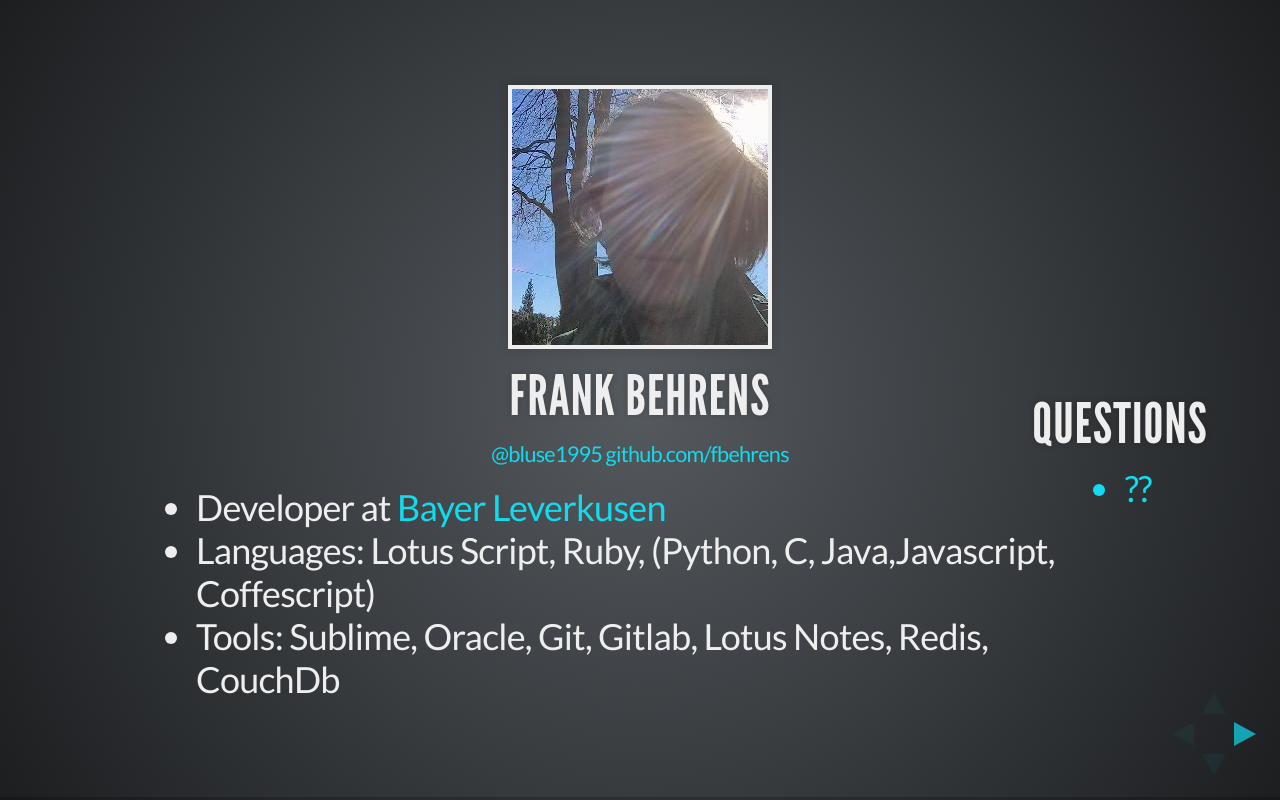
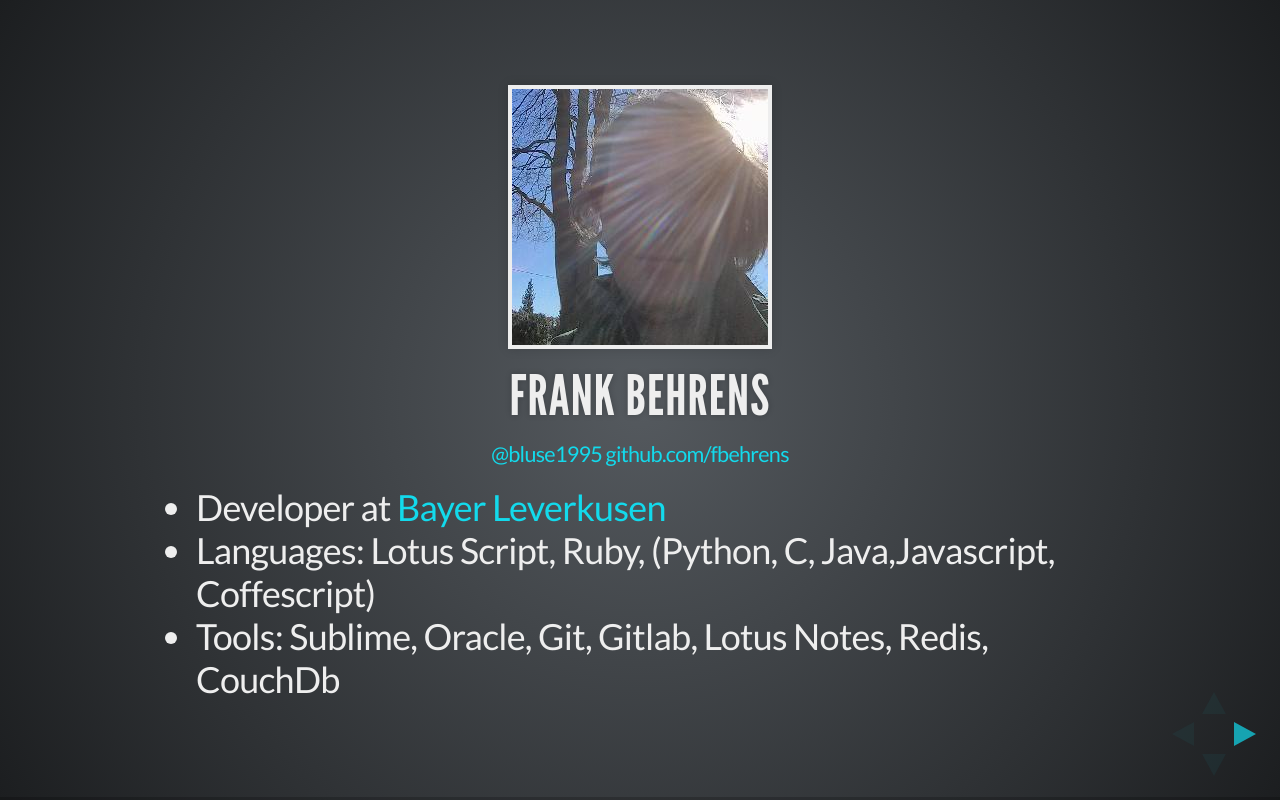
Before and after one commit to fbehrens/dockertalk, a website: page talk/index.html in a window 1280 px wide. Drawn offline with Linux system fonts and the light colour scheme.

Commit message:
questions

```diff
--- a/talk/index.html
+++ b/talk/index.html
@@ -95,13 +95,7 @@
 		<li><a href="http://flynn.io">flynn.io (Open source PaaS powered by Docker)</li>
 	</ul>
 </section>
-<section>
-	<h3>Questions </h3>
-	<ul>
-		<li>??</li>
-	</ul>
-</section>
-		  </div>
+      </div>
 		</div>
 
 		<script src="lib/js/head.min.js"></script>
```
